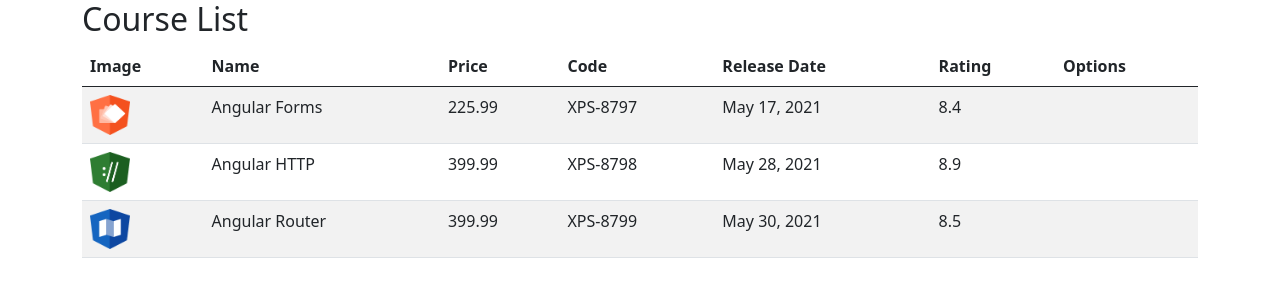
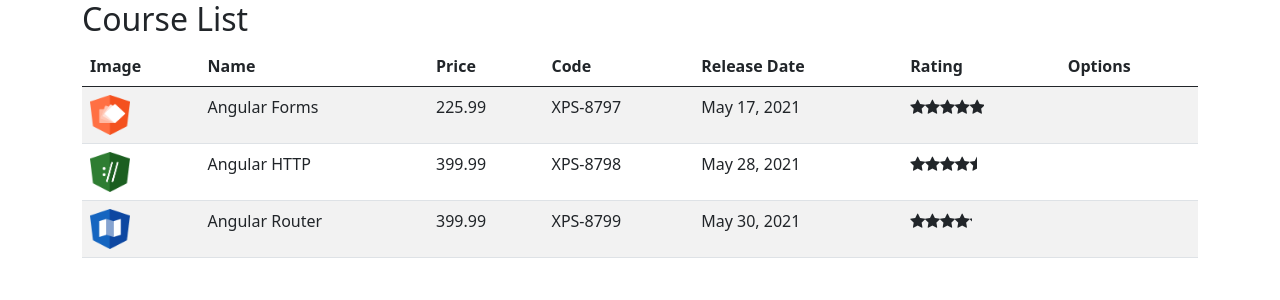
Before and after one commit to vivianequeiroz/course-manager, an Angular app: page / in a window 1280 px wide. Shown: the top 300 px of the page. Built offline with nearby package versions, Linux system fonts and the light colour scheme.

Commit message:
chore: segregating rating into a new component that has interdependent attributes with course list component

```diff
--- a/package.json
+++ b/package.json
@@ -22,6 +22,7 @@
     "@angular/router": "^6.0.3",
     "bootstrap": "^5.0.1",
     "core-js": "^2.5.4",
+    "font-awesome": "^4.7.0",
     "rxjs": "6.0.0",
     "zone.js": "^0.8.26"
   },
--- a/src/app/app.module.ts
+++ b/src/app/app.module.ts
@@ -3,11 +3,13 @@
 
 import { AppComponent } from './app.component';
 import { CouseListComponent } from './courses/course-list.component';
+import { StarComponent } from './star/star.component';
 
 @NgModule({
   declarations: [
     AppComponent,
     CouseListComponent,
+    StarComponent
   ],
   imports: [
     BrowserModule
--- a/src/app/courses/course-list.component.html
+++ b/src/app/courses/course-list.component.html
@@ -19,7 +19,9 @@
       <td>{{ course.price }}</td>
       <td>{{ course.code }}</td>
       <td>{{ course.releaseDate }}</td>
-      <td>{{ course.rating }}</td>
+      <td>
+        <app-star [rating]="course.rating"></app-star>
+      </td>
       <td></td>
     </tr>
   </tbody>
--- a/src/app/courses/course-list.component.ts
+++ b/src/app/courses/course-list.component.ts
@@ -18,7 +18,7 @@
         price: 225.99,
         code: 'XPS-8797',
         duration: 260,
-        rating: 8.4,
+        rating: 5,
         releaseDate: 'May 17, 2021'
       },
       {
@@ -28,7 +28,7 @@
         price: 399.99,
         code: 'XPS-8798',
         duration: 320,
-        rating: 8.9,
+        rating: 4.5,
         releaseDate: 'May 28, 2021'
       },
       {
@@ -38,7 +38,7 @@
         price: 399.99,
         code: 'XPS-8799',
         duration: 320,
-        rating: 8.5,
+        rating: 4.2,
         releaseDate: 'May 30, 2021'
       },
     ]
--- /dev/null
+++ b/src/app/star/star.component.css
@@ -0,0 +1,3 @@
+.crop {
+  overflow: hidden;
+}
--- /dev/null
+++ b/src/app/star/star.component.html
@@ -0,0 +1,9 @@
+<div class= "crop" [style.width.px]="starWidth" [title]="rating">
+  <div style="width: 100px">
+    <span class="fa fa-star"></span>
+    <span class="fa fa-star"></span>
+    <span class="fa fa-star"></span>
+    <span class="fa fa-star"></span>
+    <span class="fa fa-star"></span>
+  </div>
+</div>
--- /dev/null
+++ b/src/app/star/star.component.ts
@@ -0,0 +1,18 @@
+import { Component, Input, OnChanges } from '@angular/core';
+
+@Component({
+  selector: 'app-star',
+  templateUrl: './star.component.html',
+  styleUrls: ['./star.component.css']
+})
+export class StarComponent implements OnChanges {
+
+  @Input()
+  rating: number = 0;
+  starWidth: number;
+
+  ngOnChanges(): void {
+    this.starWidth = this.rating * 74 / 5;
+  }
+
+}
--- a/src/styles.css
+++ b/src/styles.css
@@ -1,2 +1,3 @@
 /* You can add global styles to this file, and also import other style files */
-@import '~bootstrap/dist/css/bootstrap.min.css'
+@import '~bootstrap/dist/css/bootstrap.min.css';
+@import '~font-awesome/css/font-awesome.min.css';
```
Also changed, not shown: 1 other file (tests, documents, lock files or other folders).
